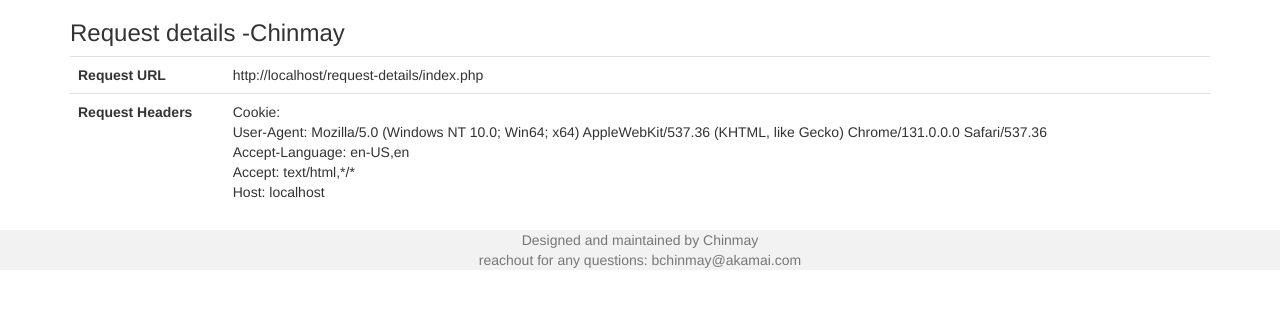
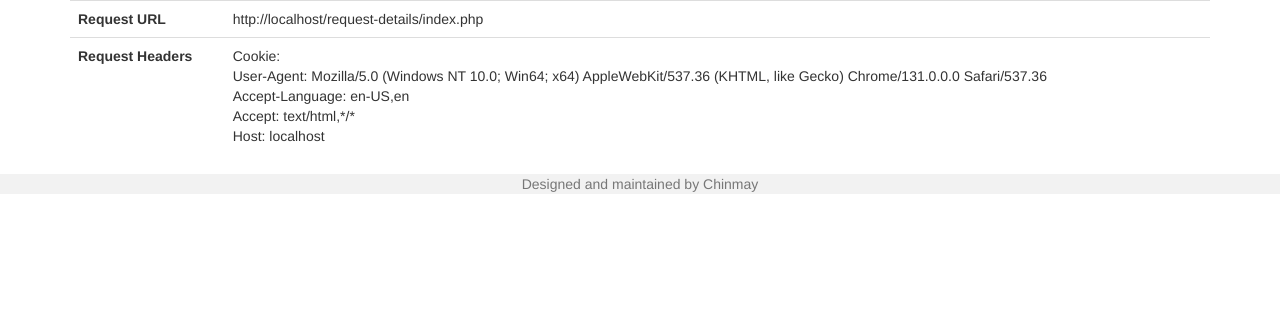
Before and after one commit to bgcena/hostedsites, a PHP site: page /request-details/index.php in a window 1280 px wide. Shown: the top 309 px of the page. Run offline with PHP 8.4, Linux system fonts and the light colour scheme.

Commit message:
removed credit

```diff
--- a/pst-poc.com/bottom.php
+++ b/pst-poc.com/bottom.php
@@ -2,7 +2,7 @@
 <footer class="text-center text-lg-start bg-light text-muted">
   <!-- Copyright -->
   <div class="text-center p-4" style="background-color: rgba(0, 0, 0, 0.05);">
-  Designed and maintained by Chinmay <p>reachout for any questions: bchinmay@akamai.com</p>
+  Designed and maintained by Chinmay
   </div>
   <!-- Copyright -->
 </footer>
--- a/pst-poc.com/request-details/index.php
+++ b/pst-poc.com/request-details/index.php
@@ -1,6 +1,6 @@
 <?php include "../top.php" ?>
 <div class="container">
-    <h3>Request details -Chinmay</h3>
+
     <table class="table">
         <tbody>
             <tr>
```
